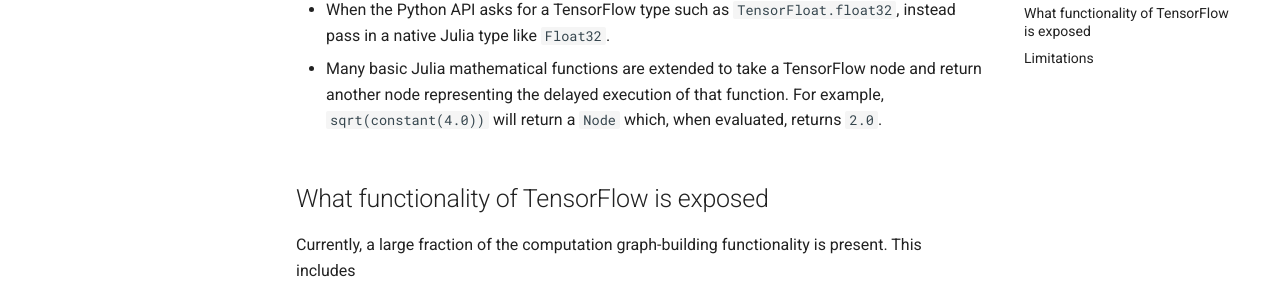
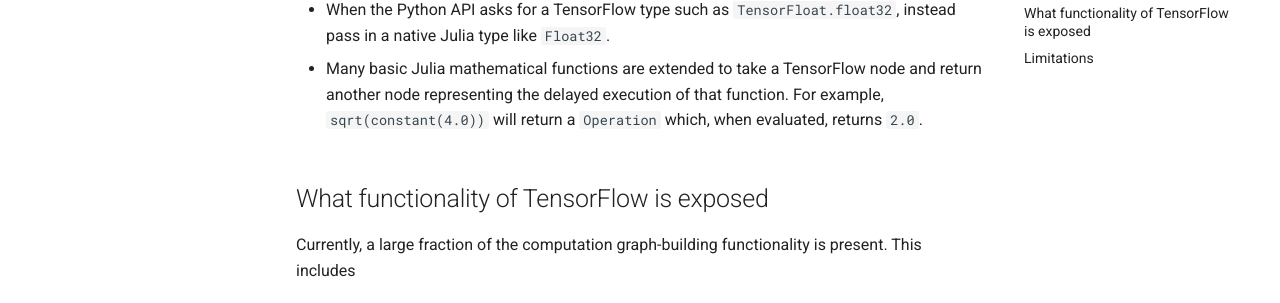
Before and after one commit to malmaud/TensorFlow.jl, an MkDocs documentation site: the page built from docs/index.md, in a window 1280 px wide and 900 px high, scrolled down 454 px. Shown: the part 149-452 px from the top of the window. Built offline with MkDocs 1.6.1 and Material for MkDocs 9.7.7, drawn with Linux system fonts in a browser that asks for light colours; comment, search, counter and statistics services are not loaded; old or Windows-style settings are respelled for this version of MkDocs.

Commit message:
Rename Node to Operation

```diff
--- a/docs/index.md
+++ b/docs/index.md
@@ -14,7 +14,7 @@
 
 * When the Python API asks for a TensorFlow type such as `TensorFloat.float32`, instead pass in a native Julia type like `Float32`.
 
-* Many basic Julia mathematical functions are extended to take a TensorFlow node and return another node representing the delayed execution of that function. For example, `sqrt(constant(4.0))` will return a `Node` which, when evaluated, returns `2.0`.
+* Many basic Julia mathematical functions are extended to take a TensorFlow node and return another node representing the delayed execution of that function. For example, `sqrt(constant(4.0))` will return a `Operation` which, when evaluated, returns `2.0`.
 
 ## What functionality of TensorFlow is exposed
 
```
Also changed, not shown: 10 other files.
